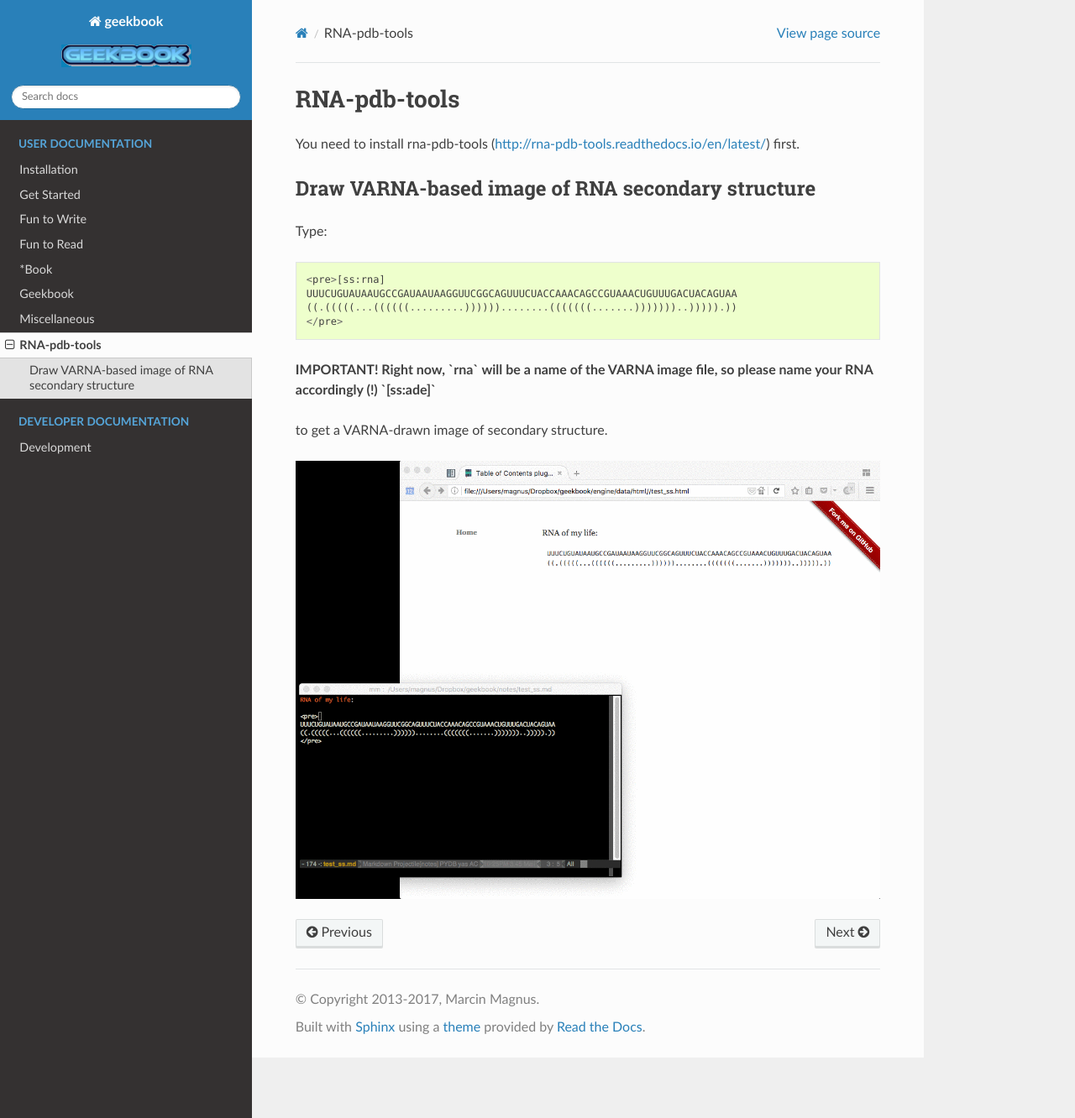
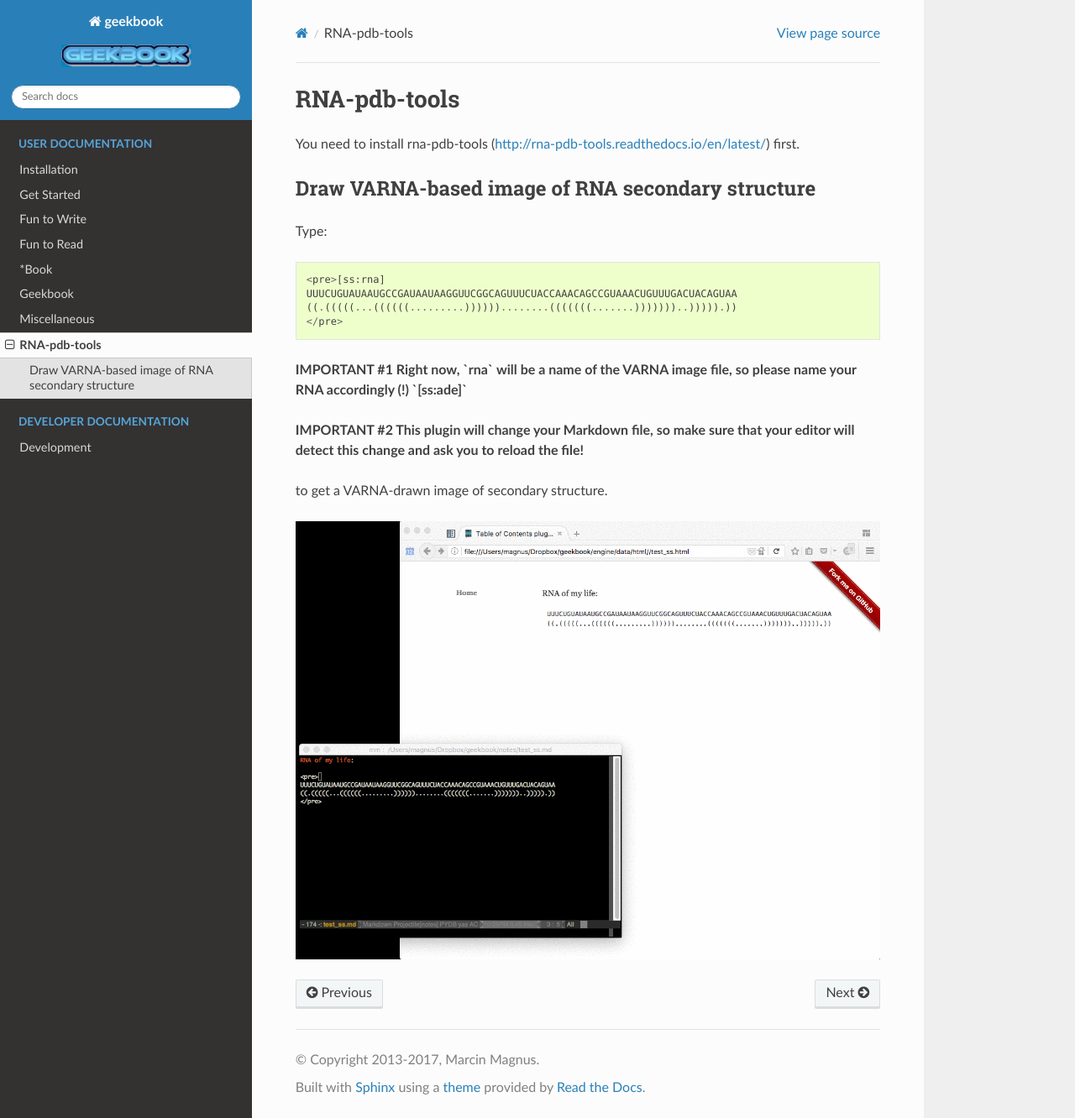
Before and after one commit to mmagnus/geekbook, a Sphinx documentation site: the page built from docs/source/rna.rst, in a window 1280 px wide and 1332 px high. Shown: the whole window at 84% size. Built offline with Sphinx 7.4.7 and the Read the Docs theme 2.0.0, drawn with Linux system fonts in a browser that asks for light colours.

Commit message:
Update rna.rst

```diff
--- a/docs/source/rna.rst
+++ b/docs/source/rna.rst
@@ -13,7 +13,9 @@ Type::
   ((.(((((...((((((.........))))))........(((((((.......)))))))..))))).))
   </pre>
 
-**IMPORTANT! Right now, `rna` will be a name of the VARNA image file, so please name your RNA accordingly (!) `[ss:ade]`**
+**IMPORTANT #1 Right now, `rna` will be a name of the VARNA image file, so please name your RNA accordingly (!) `[ss:ade]`**
+
+**IMPORTANT #2 This plugin will change your Markdown file, so make sure that your editor will detect this change and ask you to reload the file!**
 
 to get a VARNA-drawn image of secondary structure.
 
```
